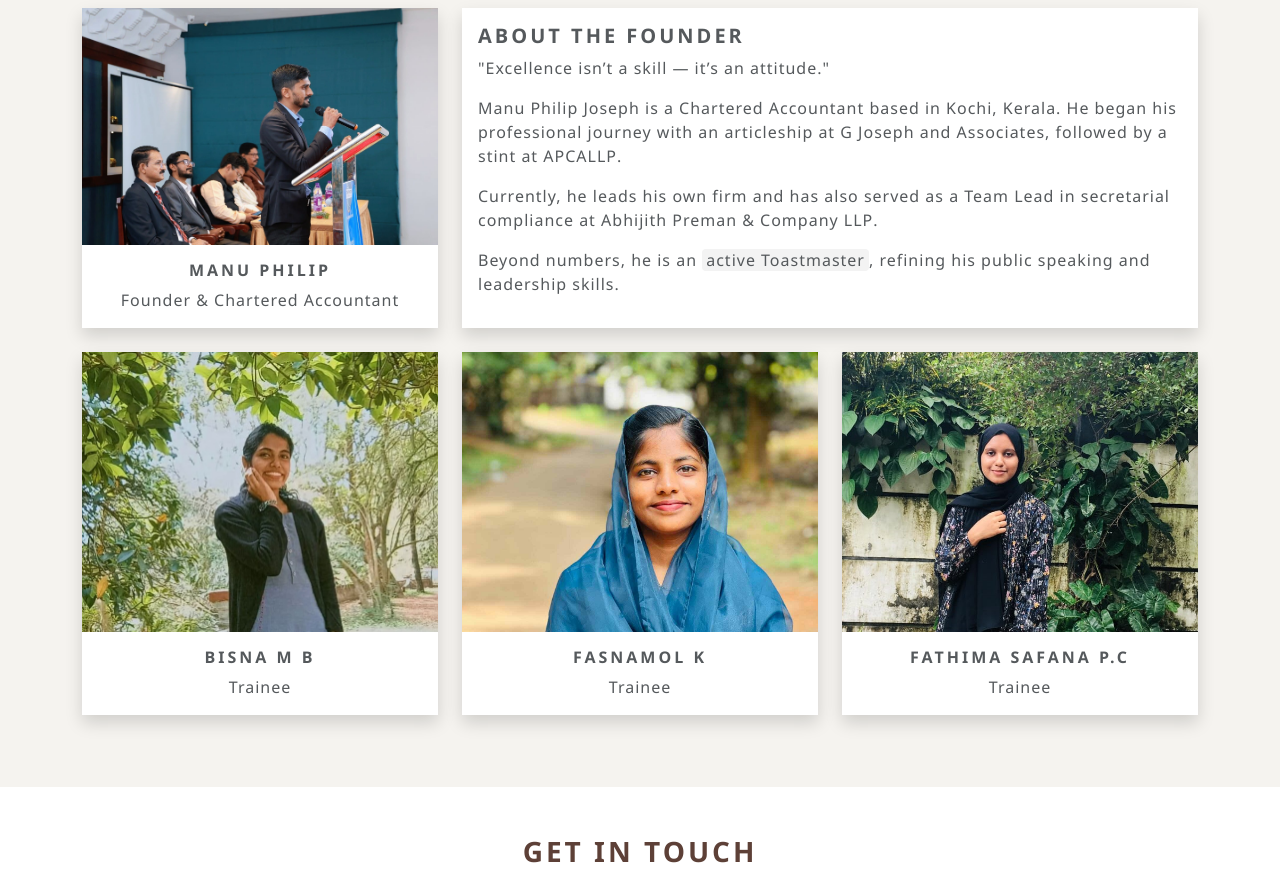
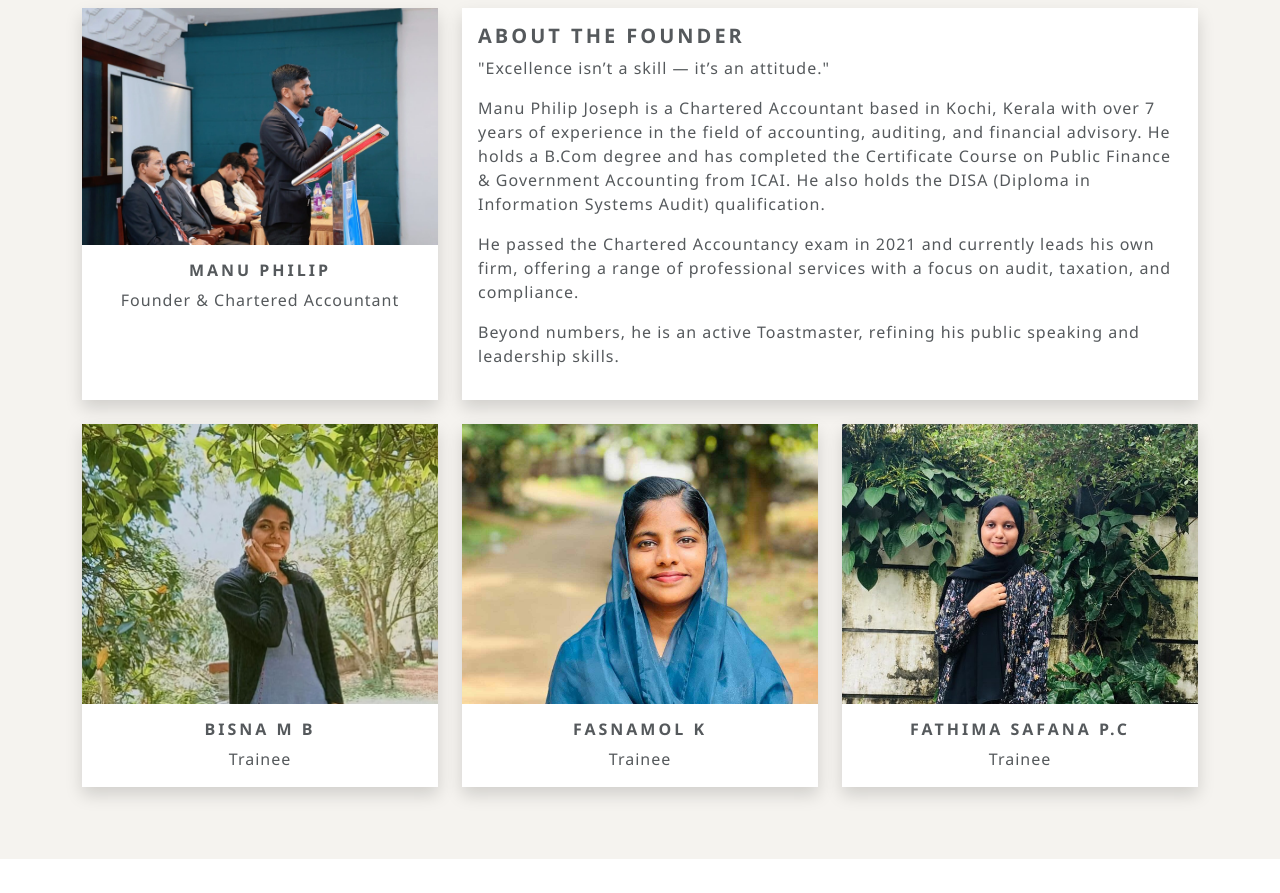
Before and after one commit to ALINA12345678/MPJ-Website, a React (Vite) app: page / in a window 1280 px wide. Shown: the part 2020-2913 px from the top of the page. Built offline with nearby package versions, Linux system fonts and the light colour scheme.

Commit message:
Update map language to English and bio section

```diff
--- a/src/Components/Contact.jsx
+++ b/src/Components/Contact.jsx
@@ -85,7 +85,7 @@ function Contact() {
                             <div className="mt-4">
                                 <iframe
                                     title="Google Map"
-                                    src="https://www.google.com/maps/embed?pb=!1m18!1m12!1m3!1d3929.3645200488436!2d76.29469527503096!3d9.986717690118008!2m3!1f0!2f0!3f0!3m2!1i1024!2i768!4f13.1!3m3!1m2!1s0x3b0873f9132412b9%3A0xbc0e368497a7eb30!2sManu%20Philip%20%26%20Company%2C%20Chartered%20Accountants!5e0!3m2!1sbn!2sin!4v1754459061872!5m2!1sbn!2sin"
+                                    src="https://www.google.com/maps/embed?pb=!1m18!1m12!1m3!1d3929.3645200488436!2d76.29469527503096!3d9.986717690118008!2m3!1f0!2f0!3f0!3m2!1i1024!2i768!4f13.1!3m3!1m2!1s0x3b0873f9132412b9%3A0xbc0e368497a7eb30!2sManu%20Philip%20%26%20Company%2C%20Chartered%20Accountants!5e0!3m2!1sen!2sin!4v1754459061872!5m2!1sen!2sin"
                                     width="100%"
                                     height="220"
                                     style={{ border: 0 }}
@@ -94,6 +94,7 @@ function Contact() {
                                     referrerPolicy="no-referrer-when-downgrade"
                                 ></iframe>
                             </div>
+
                         </div>
                     </div>
                 </div>
--- a/src/Components/Team.jsx
+++ b/src/Components/Team.jsx
@@ -32,14 +32,15 @@ function Team() {
                                     <p className="mb-0">"Excellence isn’t a skill — it’s an attitude."</p>
                                 </blockquote>
                                 <p>
-                                    <strong>Manu Philip Joseph</strong> is a Chartered Accountant based in Kochi, Kerala. He began his professional journey with an articleship at <strong>G Joseph and Associates</strong>, followed by a stint at <strong>APCALLP</strong>.
+                                    <strong>Manu Philip Joseph</strong> is a Chartered Accountant based in Kochi, Kerala with over 7 years of experience in the field of accounting, auditing, and financial advisory. He holds a B.Com degree and has completed the Certificate Course on Public Finance & Government Accounting from ICAI. He also holds the DISA (Diploma in Information Systems Audit) qualification.
                                 </p>
                                 <p>
-                                    Currently, he leads his own firm and has also served as a Team Lead in secretarial compliance at <strong>Abhijith Preman & Company LLP</strong>.
+                                    He passed the Chartered Accountancy exam in 2021 and currently leads his own firm, offering a range of professional services with a focus on audit, taxation, and compliance.
                                 </p>
                                 <p>
-                                    Beyond numbers, he is an <span style={{ backgroundColor: "#f3f3f3", borderRadius: "4px", padding: "0 4px" }}>active Toastmaster</span>, refining his public speaking and leadership skills.
+                                    Beyond numbers, he is an active Toastmaster, refining his public speaking and leadership skills.
                                 </p>
+
 
 
                             </div>
```
